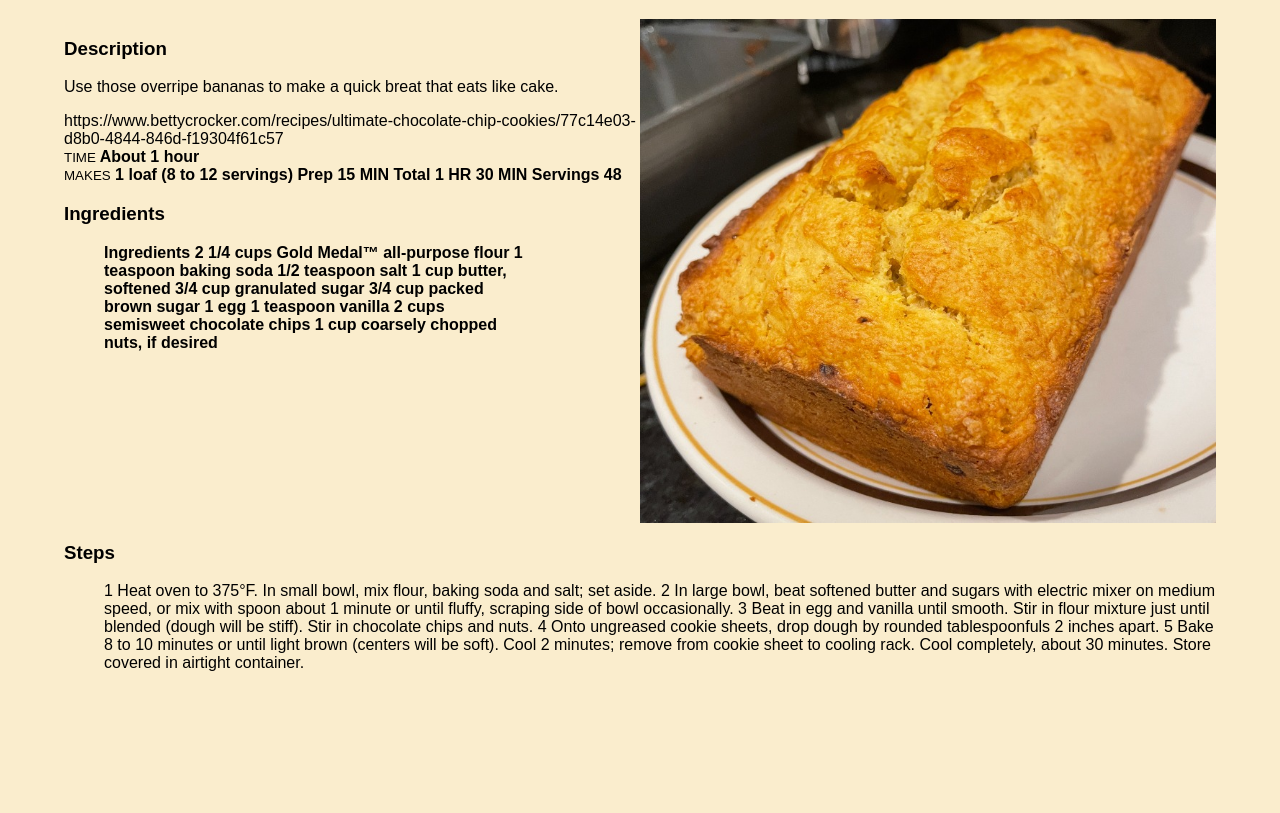
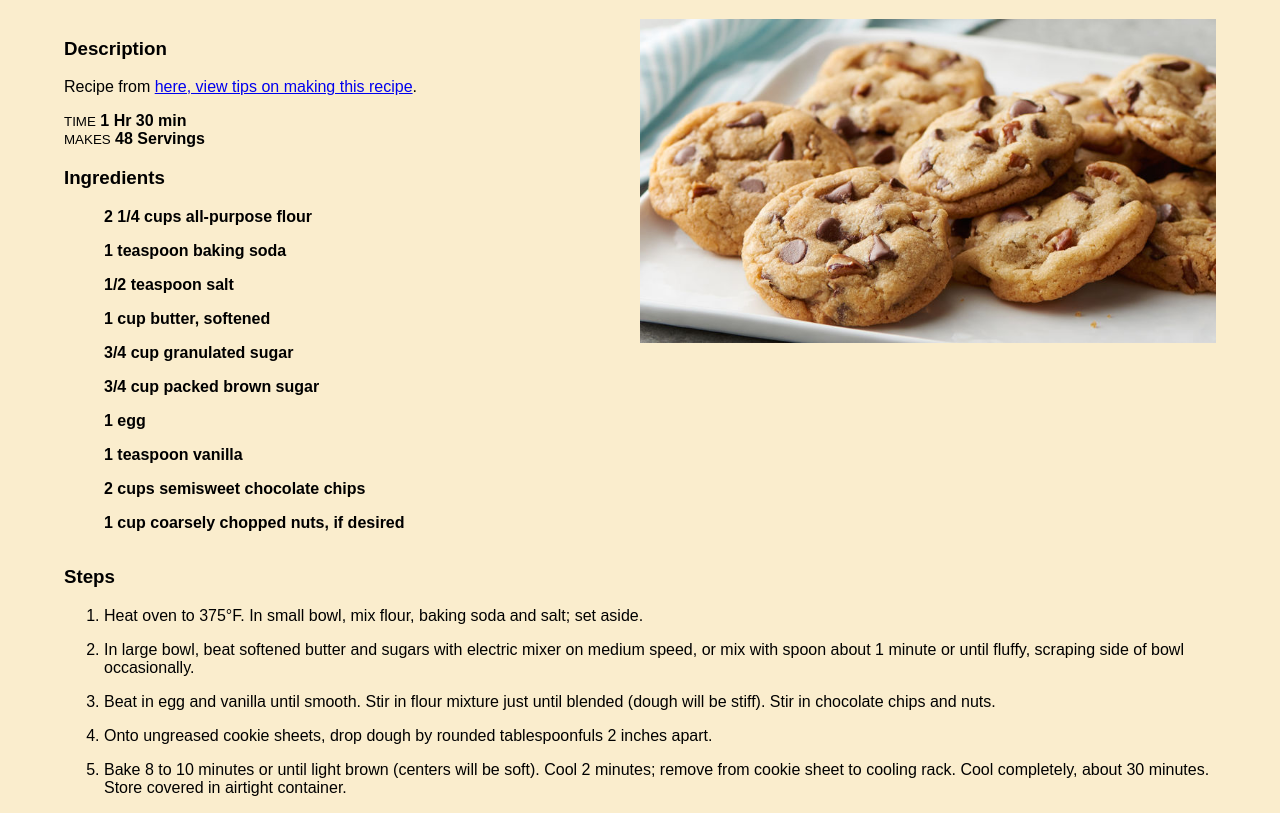
Before and after one commit to anawagner/recipes, a plain HTML site: page recipes/chocchipcookies.html in a window 1280 px wide. Shown: the part 112-925 px from the top of the page. Before the commit the page ends 800 px from the top, so only its background shows below. Drawn offline with Linux system fonts and the light colour scheme.

Commit message:
edit ccc

```diff
--- a/recipes/chocchipcookies.html
+++ b/recipes/chocchipcookies.html
@@ -25,65 +25,53 @@
             <div class="left">
                 <div class="description">
                     <h3>Description</h3>
-                    <p>Use those overripe bananas to make a quick breat that eats like cake.</p>
-                    https://www.bettycrocker.com/recipes/ultimate-chocolate-chip-cookies/77c14e03-d8b0-4844-846d-f19304f61c57
+                    <p>Recipe from <a
+                            href="https://www.bettycrocker.com/recipes/ultimate-chocolate-chip-cookies/77c14e03-d8b0-4844-846d-f19304f61c57">
+                            here, view tips on making this recipe</a>.
                 </div>
 
                 <div class="info">
-                    <span>Time</span> About 1 hour<br />
-                    <span>Makes</span> 1 loaf (8 to 12 servings)
-
-                    Prep
-15 MIN
-Total
-1 HR 30 MIN
-Servings
-48
+                    <span>Time</span> 1 Hr 30 min<br />
+                    <span>Makes</span> 48 Servings
                 </div>
 
                 <div class="ingredients">
                     <h3>Ingredients</h3>
                     <ul>
-                        Ingredients
-2 1/4
-cups Gold Medal™ all-purpose flour
-1
-teaspoon baking soda
-1/2
-teaspoon salt
-1
-cup butter, softened
-3/4
-cup granulated sugar
-3/4
-cup packed brown sugar
-1
-egg
-1
-teaspoon vanilla
-2
-cups semisweet chocolate chips
-1
-cup coarsely chopped nuts, if desired
+                        <li>2 1/4 cups all-purpose flour</li>
+                        <li>1 teaspoon baking soda</li>
+                        <li>1/2 teaspoon salt</li>
+                        <li>1 cup butter, softened</li>
+                        <li>3/4 cup granulated sugar</li>
+                        <li>3/4 cup packed brown sugar</li>
+                        <li>1 egg</li>
+                        <li>1 teaspoon vanilla</li>
+                        <li>2 cups semisweet chocolate chips</li>
+                        <li>1 cup coarsely chopped nuts, if desired</li>
                     </ul>
                 </div>
             </div>
-            <img src="images/bananabread.jpeg" alt="Banana Bread">
+            <img src="images/chocchipcookies.jpeg" alt="Banana Bread">
 
         </div>
         <div class="steps">
             <h3>Steps</h3>
             <ol>
-                1
-Heat oven to 375°F. In small bowl, mix flour, baking soda and salt; set aside.
-2
-In large bowl, beat softened butter and sugars with electric mixer on medium speed, or mix with spoon about 1 minute or until fluffy, scraping side of bowl occasionally.
-3
-Beat in egg and vanilla until smooth. Stir in flour mixture just until blended (dough will be stiff). Stir in chocolate chips and nuts.
-4
-Onto ungreased cookie sheets, drop dough by rounded tablespoonfuls 2 inches apart.
-5
-Bake 8 to 10 minutes or until light brown (centers will be soft). Cool 2 minutes; remove from cookie sheet to cooling rack. Cool completely, about 30 minutes. Store covered in airtight container.
+                <li>Heat oven to 375°F. In small bowl, mix flour, baking soda
+                    and salt; set aside.
+
+                <li>In large bowl, beat softened butter and sugars with electric mixer on medium
+                    speed, or mix with spoon about 1 minute or until fluffy, scraping side of
+                    bowl occasionally.</li>
+
+                <li>Beat in egg and vanilla until smooth. Stir in flour mixture just until blended
+                    (dough will be stiff). Stir in chocolate chips and nuts.</li>
+
+                <li>Onto ungreased cookie sheets, drop dough by rounded tablespoonfuls 2 inches apart.</li>
+
+                <li>Bake 8 to 10 minutes or until light brown (centers will be soft). Cool 2
+                    minutes; remove from cookie sheet to cooling rack. Cool completely, about
+                    30 minutes. Store covered in airtight container.</li>
             </ol>
         </div>
     </main>
```
Also changed, not shown: index.html (+1 -0 lines).
